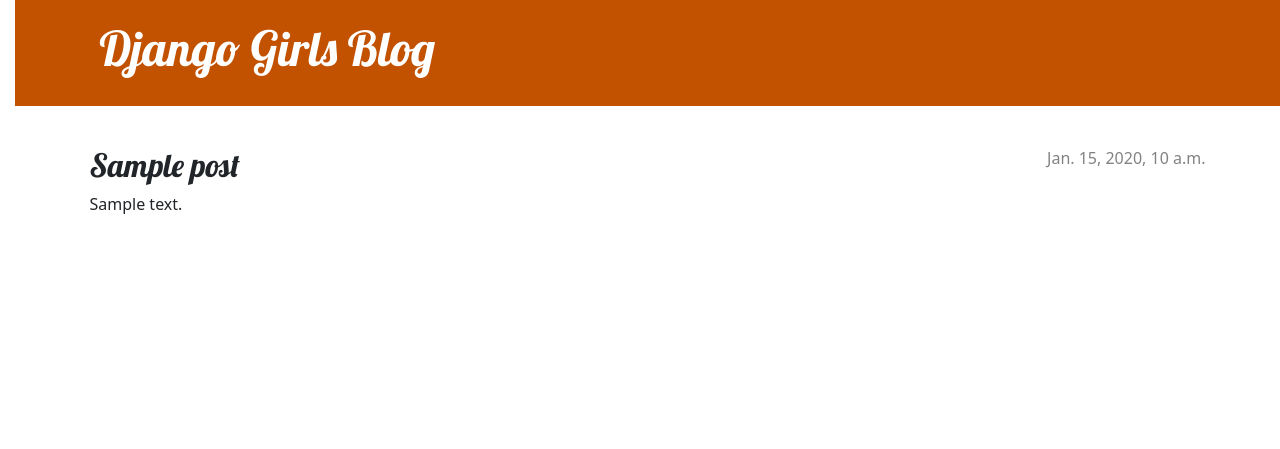
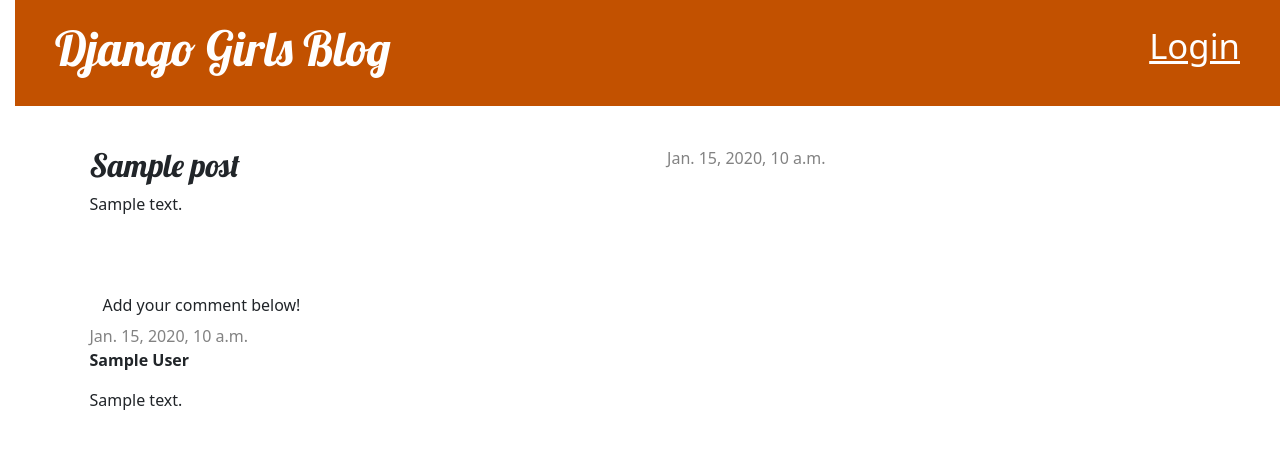
Before and after one commit to Knguyen-dev/SDEV-220-Django-Tutorial, a Django app: template mysite/blog/templates/blog/post_detail.html in a window 1280 px wide. Shown: the top 449 px of the page. Run offline with Django 3.2, Linux system fonts and the light colour scheme; the template is opened without the code that fills it: most values are stand-ins (such as "Sample title", 1, 10 or a date in 2020).

Commit message:
Finished creating comments, security

```diff
--- a/mysite/blog/templates/blog/base.html
+++ b/mysite/blog/templates/blog/base.html
@@ -9,24 +9,23 @@
         <title>Django Girls blog</title>
     </head>
     <body>
-		<header class="page-header">
-			<div class="container">
-				{% if user.is_authenticated %}
-					<a href="{% url 'post_new' %}" class="top-menu">
-						{% include './icons/file-earmark-plus.svg' %}
-					</a>
-					<a href="<div data-gb-custom-block data-tag='url' data-0='post_draft_list'></div>" class="top-menu"><span class="glyphicon glyphicon-edit"></span></a>
-				{% endif %}
-				<h1><a href="/">Django Girls Blog</a></h1>
-			</div>
-		</header>
-		<main class="container">
+		 <div class="page-header">
+			{% if user.is_authenticated %}
+				<a href="{% url 'post_new' %}" class="top-menu"><span class="glyphicon glyphicon-plus"></span></a>
+				<a href="{% url 'post_draft_list' %}" class="top-menu"><span class="glyphicon glyphicon-edit"></span></a>
+				<p class="top-menu">Hello {{ user.username }} <small>(<a href="{% url 'logout' %}">Log out</a>)</small></p>
+			{% else %}
+				<a href="{% url 'login' %}" class="top-menu">Login</a>
+			{% endif %}
+			<h1><a href="/">Django Girls Blog</a></h1>
+    	</div>
+		<div class="content container">
 			<div class="row">
-				<div class="col">
+				<div class="col-md-8">
 				{% block content %}
 				{% endblock %}
 				</div>
 			</div>
-		</main>
+		</div>
     </body>
 </html>
--- a/mysite/blog/templates/blog/post_detail.html
+++ b/mysite/blog/templates/blog/post_detail.html
@@ -3,21 +3,37 @@
 {% block content %}
     <article class="post">
 		<aside class="actions">
-			{% if user.is_authenticated %}
-				<a class="btn btn-secondary" href="{% url 'post_edit' pk=post.pk %}">
-					{% include './icons/pencil-fill.svg' %}
-				</a>
-				<a class="btn btn-default" href="{% url 'post_remove' pk=post.pk%}">Remove Post</a>
-			{% endif %}
+		{% if user.is_authenticated %}
+			<a class="btn btn-secondary" href="{% url 'post_edit' pk=post.pk %}">{% include './icons/pencil-fill.svg' %}</a>
+			<a class="btn btn-default" href="{% url 'post_remove' pk=post.pk%}">Remove Post</a>
+		{% endif %}
 		</aside>
         {% if post.published_date %}
-			<div class="date">
-				{{ post.published_date }}
-			</div>
+			<div class="date">{{ post.published_date }}</div>
 		{% else %}
     		<a class="btn btn-default" href="{% url 'post_publish' pk=post.pk %}">Publish</a>
 		{% endif %}
         <h2>{{ post.title }}</h2>
         <p>{{ post.text|linebreaksbr }}</p>
     </article>
+
+	<a class="btn btn-default" href="{% url 'add_comment_to_post' pk=post.pk %}">Add your comment below!</a>
+	{% for comment in post.comments.all %}
+		<div class="comment">
+        	<div class="date">{{ comment.created_date }}
+				{% comment %} Approval and removal of comments possibly {% endcomment %}
+				{% if comment.approved_comment == False %}
+					<a class="btn btn-default" href="{% url 'comment_remove' pk=comment.pk %}">Remove Comment</a>
+					<a class="btn btn-default" href="{% url 'comment_approve' pk=comment.pk %}">Approve Comment</a>
+				{% endif %}
+			</div>
+        	<strong>{{ comment.author }}</strong>
+        	<p>{{ comment.text|linebreaks }}</p>
+
+    	</div>
+	{% empty %}
+		<div>
+			<p>No comments here yet!</p>
+		</div>
+	{% endfor %}
 {% endblock %}
--- a/mysite/blog/templates/blog/post_list.html
+++ b/mysite/blog/templates/blog/post_list.html
@@ -8,6 +8,7 @@
 			</time>
 			<h2><a href="{% url 'post_detail' pk=post.pk %}">{{ post.title }}</a></h2>
 			<p>{{ post.text|linebreaksbr }}</p>
+			<a href="{% url 'post_detail' pk=post.pk %}" class="comment">Comments: {{ post.approved_comments.count }}</a>
 		</article>
 	{% endfor %}
 {% endblock %}
```
Also changed, not shown: mysite/blog/templates/blog/add_comment_to_post.html (added, +9 -0 lines), mysite/blog/templates/registration/login.html (added, +24 -0 lines).
